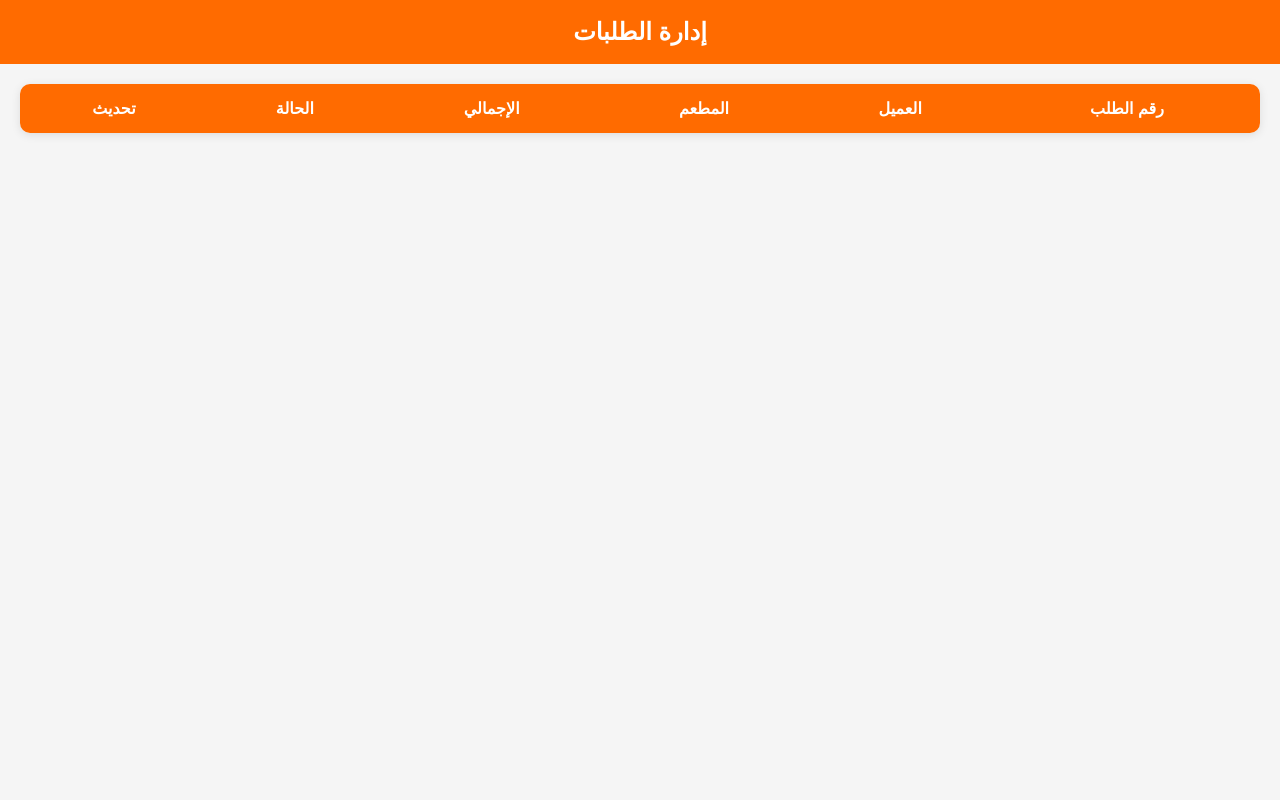
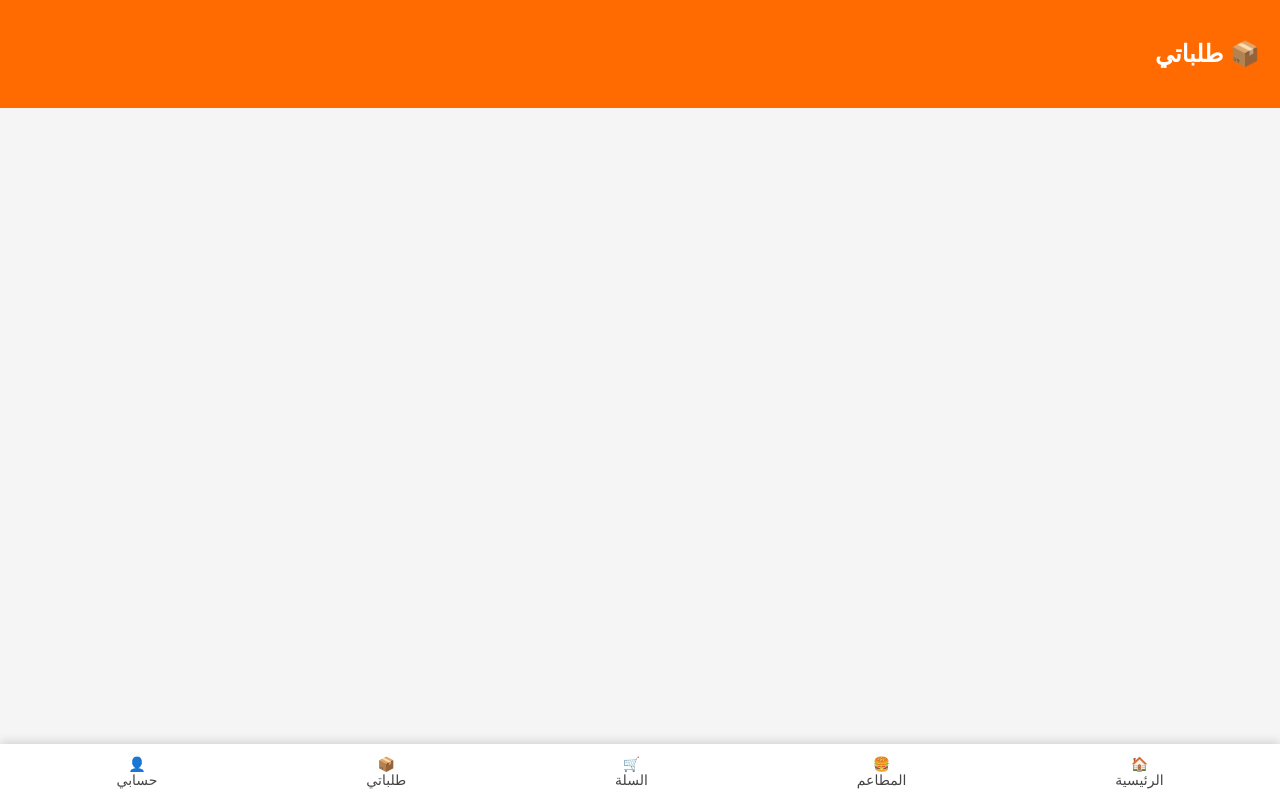
Before and after one commit to haldrby28-gif/wasalha-fi-alsarie, a plain HTML site: page app/orders.html in a window 1280 px wide. Drawn offline with Linux system fonts and the light colour scheme; no server answers.

Commit message:
Update orders.html

```diff
--- a/app/orders.html
+++ b/app/orders.html
@@ -6,125 +6,39 @@
     <meta charset="UTF-8">
     <meta name="viewport" content="width=device-width, initial-scale=1.0">
 
-    <title>إدارة الطلبات</title>
+    <title>طلباتي</title>
 
-    <style>
-
-        *{
-            box-sizing:border-box;
-        }
-
-        body{
-            margin:0;
-            font-family:Arial,sans-serif;
-            background:#f5f5f5;
-        }
-
-        header{
-            background:#ff6b00;
-            color:#fff;
-            padding:18px;
-            text-align:center;
-            font-size:24px;
-            font-weight:bold;
-        }
-
-        .container{
-            padding:20px;
-            overflow-x:auto;
-        }
-
-        table{
-            width:100%;
-            border-collapse:collapse;
-            background:#fff;
-            border-radius:10px;
-            overflow:hidden;
-            box-shadow:0 2px 10px rgba(0,0,0,.1);
-        }
-
-        th{
-            background:#ff6b00;
-            color:#fff;
-            padding:15px;
-        }
-
-        td{
-            padding:15px;
-            text-align:center;
-            border-bottom:1px solid #eee;
-        }
-
-        tr:hover{
-            background:#fafafa;
-        }
-
-        select{
-            padding:8px;
-            border-radius:8px;
-            border:1px solid #ccc;
-        }
-
-        button{
-            background:#ff6b00;
-            color:white;
-            border:none;
-            padding:10px 18px;
-            border-radius:8px;
-            cursor:pointer;
-            font-size:15px;
-        }
-
-        button:hover{
-            opacity:.9;
-        }
-
-    </style>
+    <link rel="stylesheet" href="style.css">
 
 </head>
 
 <body>
 
-<header>
+    <header class="header">
 
-    إدارة الطلبات
+        <h2>📦 طلباتي</h2>
 
-</header>
+    </header>
 
-<div class="container">
+    <section id="orders" style="padding:15px;">
 
-<table>
+    </section>
 
-    <thead>
+    <nav class="bottom-nav">
 
-        <tr>
+        <a href="home.html">🏠<br>الرئيسية</a>
 
-            <th>رقم الطلب</th>
+        <a href="restaurants.html">🍔<br>المطاعم</a>
 
-            <th>العميل</th>
+        <a href="cart.html">🛒<br>السلة</a>
 
-            <th>المطعم</th>
+        <a href="orders.html">📦<br>طلباتي</a>
 
-            <th>الإجمالي</th>
+        <a href="profile.html">👤<br>حسابي</a>
 
-            <th>الحالة</th>
+    </nav>
 
-            <th>تحديث</th>
-
-        </tr>
-
-    </thead>
-
-    <tbody id="ordersTable">
-
-    </tbody>
-
-</table>
-
-</div>
-
-<script type="module" src="../js/orders.js"></script>
-<script type="module" src="../js/auth-guard.js"></script>
+    <script type="module" src="../js/orders.js"></script>
 
 </body>
 
```
